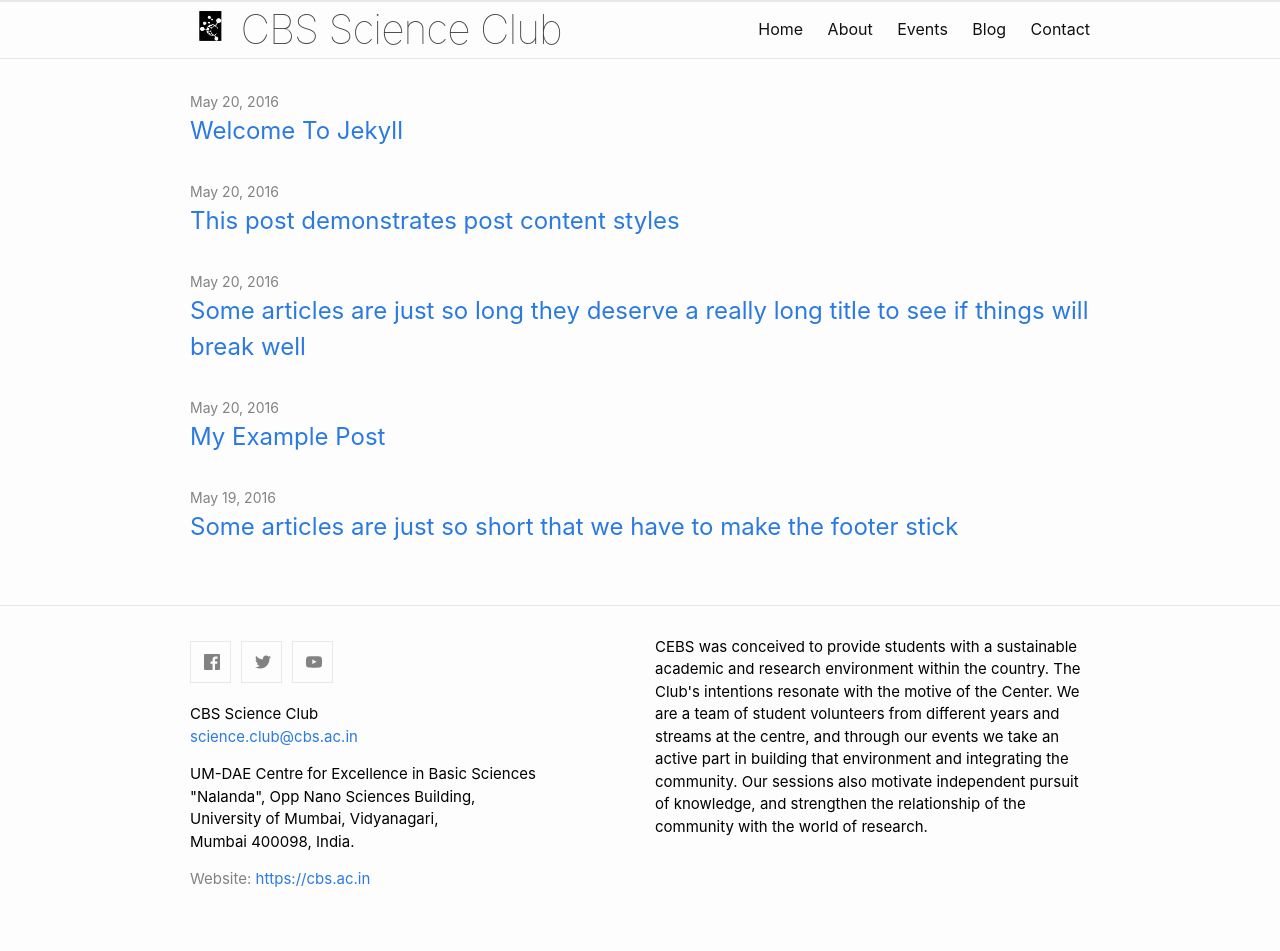
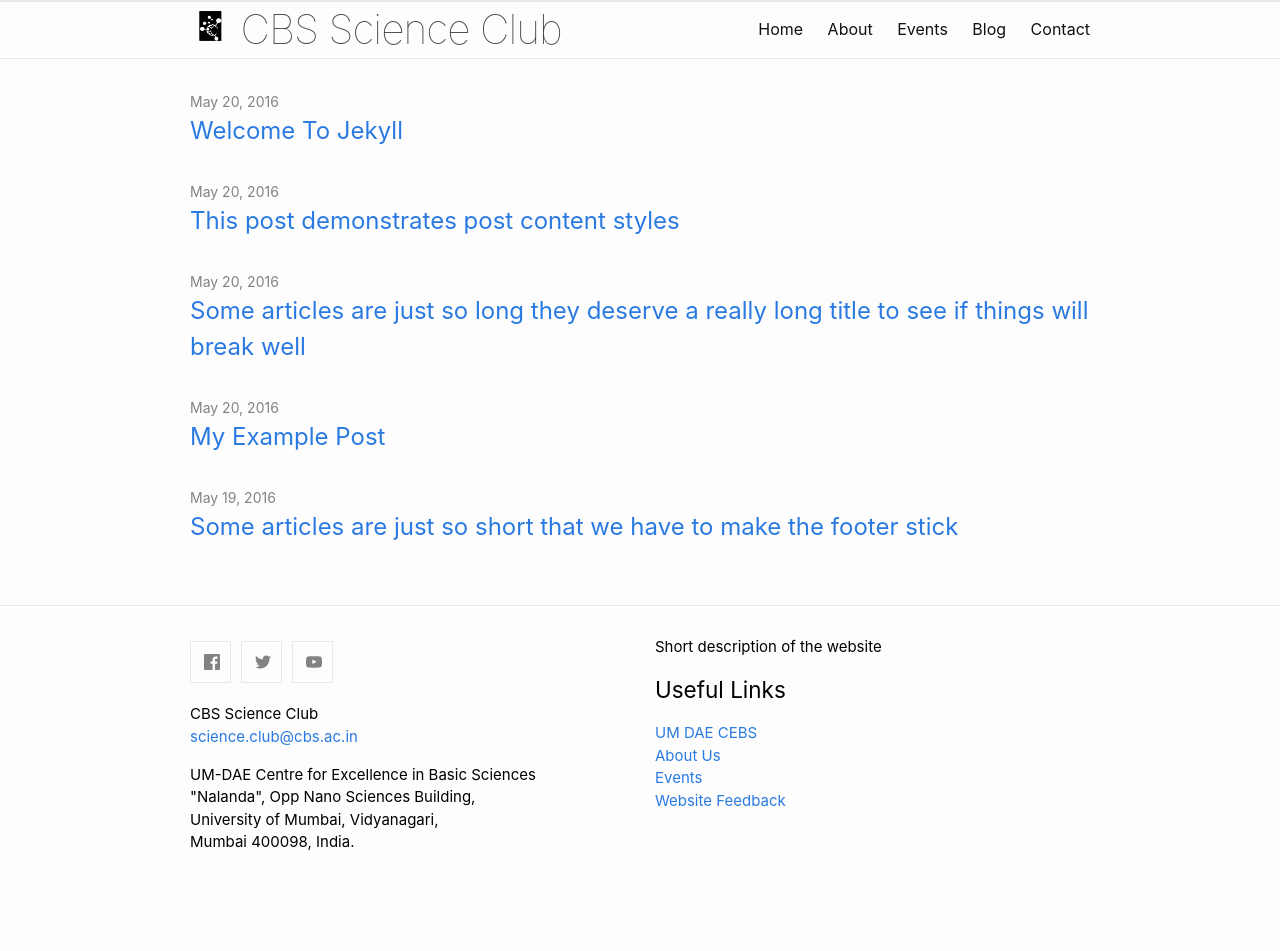
Before and after one commit to CBSScienceClub/website_draft, a Jekyll site: the page built from index.md, in a window 1280 px wide. Built offline with Jekyll 4.4.1, drawn with Linux system fonts in a browser that asks for light colours; after the commit the page ends 914 px from its top, so only the background shows below that.

Commit message:
footer rebuild with useful links

```diff
--- a/_config.yml
+++ b/_config.yml
@@ -3,14 +3,7 @@ author:
   name: CBS Science Club
   email: science.club@cbs.ac.in
 description: > # this means to ignore newlines until "show_excerpts:"
-  CEBS was conceived to provide students with a sustainable academic and research
-  environment within the country. The Club's intentions resonate with the motive
-  of the Center. We are a team of student volunteers from different years and
-  streams at the centre, and through our events we take an active part in building
-  that environment and integrating the community. Our sessions also motivate
-  independent pursuit of knowledge, and strengthen the relationship of the community
-  with the world of research.
-
+  Short description of the website
 
 show_excerpts: false # set to true to show excerpts on the homepage
 
--- a/_includes/footer.html
+++ b/_includes/footer.html
@@ -23,15 +23,18 @@
       "Nalanda", Opp Nano Sciences Building,<br>
       University of Mumbai, Vidyanagari, <br>
       Mumbai 400098, India.</p>
-      <p>Website: <a href="https://cbs.ac.in" target="_blank">https://cbs.ac.in</a></p>
       </div>
 
       <div class="footer-col">
         <p style="color:black;" >{{ site.description | escape }}</p>
+
+        <h2 style="color:black;">Useful Links</h2>
+        <a href="https://cbs.ac.in" target="_blank">UM DAE CEBS</a><br>
+        <a href="#">About Us</a><br>
+        <a href="#">Events</a><br>
+        <a href="#" target="_blank">Website Feedback </a>
       </div>
     </div>
-
-
 
   </div>
 
--- a/_sass/minima/_layout.scss
+++ b/_sass/minima/_layout.scss
@@ -145,9 +145,12 @@
 .contact-list{
   color: black;
 }
-.footer-col-wrapper,
+.footer-col-wrapper{
+  @include relative-font-size(.9380);
+
+}
 .social-links {
-  @include relative-font-size(.9375);
+  @include relative-font-size(.9380);
   float: left;
   color: $brand-color;
 }
```
